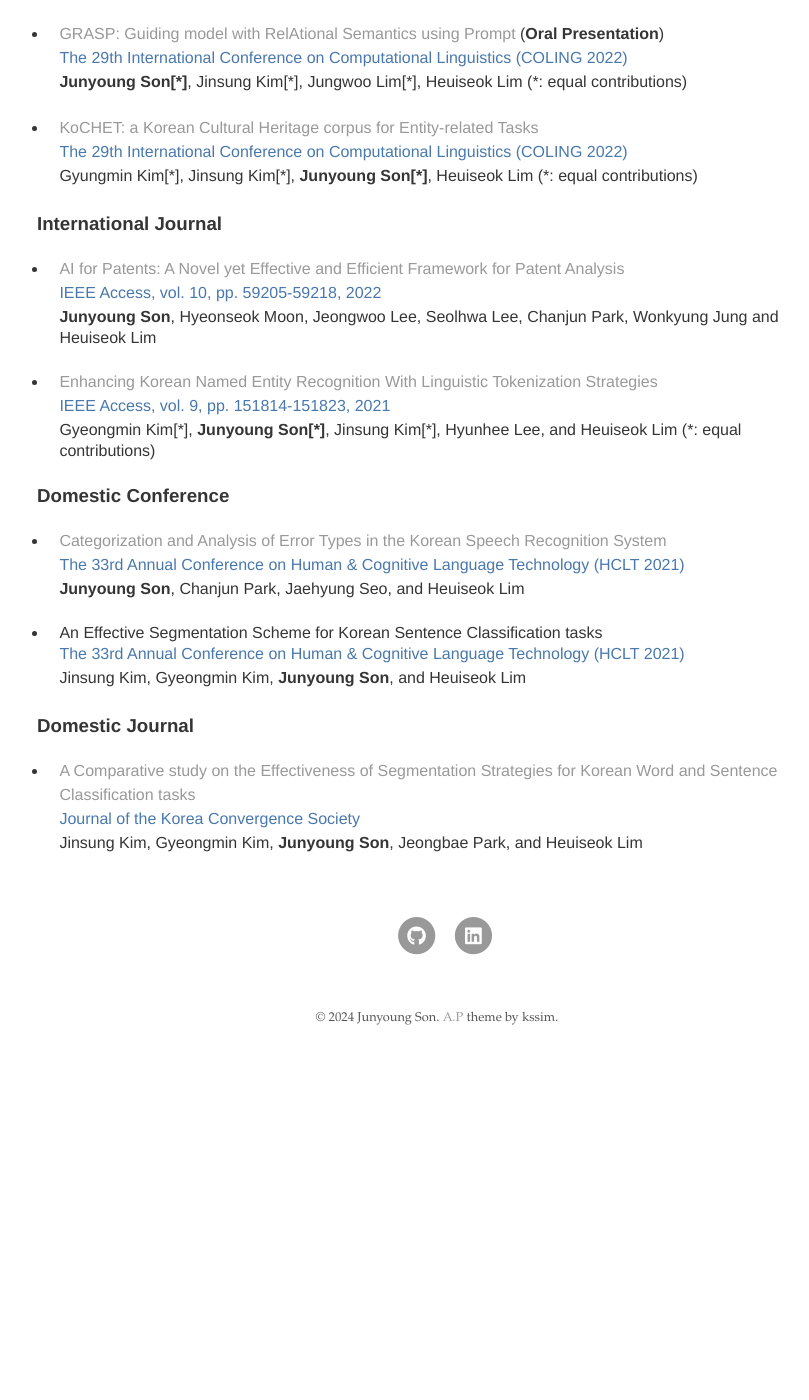
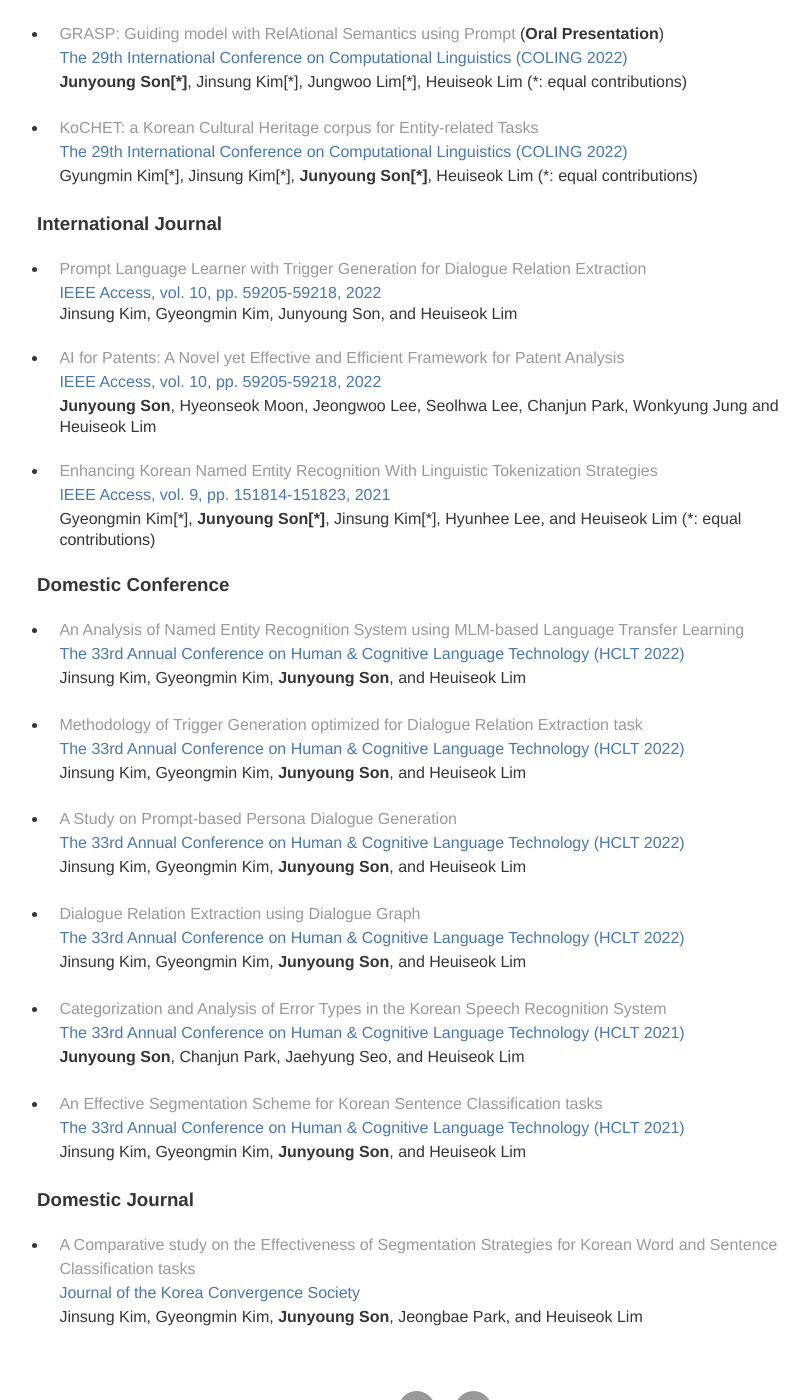
Before and after one commit to rgop13/rgop13.github.io, a Jekyll site: the page built from index.md, in a window 1280 px wide and 1400 px high, scrolled down 1075 px. Shown: the whole window, without its empty margins (203-1012 px from the left). Built offline with Jekyll 4.4.1, drawn with Linux system fonts in a browser that asks for light colours; before the commit the page ends 2136 px from its top, so only the background shows below that.

Commit message:
index updated

```diff
--- a/index.md
+++ b/index.md
@@ -44,6 +44,10 @@
 <br/>
 
 ### International Journal
+* [Prompt Language Learner with Trigger Generation for Dialogue Relation Extraction](https://www.mdpi.com/2076-3417/13/22/12414) <br/>
+<span style="color:rgb(73, 120, 173)"> IEEE Access, vol. 10, pp. 59205-59218, 2022 </span> <br/>
+Jinsung Kim, Gyeongmin Kim, Junyoung Son, and Heuiseok Lim
+<br/>
 * [AI for Patents: A Novel yet Effective and Efficient Framework for Patent Analysis](https://ieeexplore.ieee.org/document/9779775) <br/>
 <span style="color:rgb(73, 120, 173)"> IEEE Access, vol. 10, pp. 59205-59218, 2022 </span> <br/>
 **Junyoung Son**, Hyeonseok Moon, Jeongwoo Lee, Seolhwa Lee, Chanjun Park, Wonkyung Jung and Heuiseok Lim
@@ -54,15 +58,35 @@
 <br/>
 
 ### Domestic Conference
+* [An Analysis of Named Entity Recognition System using MLM-based Language Transfer Learning](https://koreascience.kr/article/CFKO202226455345684.page) <br/>
+  <span style="color:rgb(73, 120, 173)"> The 33rd Annual Conference on Human & Cognitive Language Technology (HCLT 2022) </span> <br/>
+  Jinsung Kim, Gyeongmin Kim, **Junyoung Son**, and Heuiseok Lim
+<br/>
+<br/>
+* [Methodology of Trigger Generation optimized for Dialogue Relation Extraction task](https://koreascience.kr/article/CFKO202226455346651.page) <br/>
+  <span style="color:rgb(73, 120, 173)"> The 33rd Annual Conference on Human & Cognitive Language Technology (HCLT 2022) </span> <br/>
+  Jinsung Kim, Gyeongmin Kim, **Junyoung Son**, and Heuiseok Lim
+<br/>
+<br/>
+* [A Study on Prompt-based Persona Dialogue Generation](https://koreascience.kr/article/CFKO202226455339475.page) <br/>
+  <span style="color:rgb(73, 120, 173)"> The 33rd Annual Conference on Human & Cognitive Language Technology (HCLT 2022) </span> <br/>
+  Jinsung Kim, Gyeongmin Kim, **Junyoung Son**, and Heuiseok Lim
+<br/>
+<br/>
+* [Dialogue Relation Extraction using Dialogue Graph](https://koreascience.kr/article/CFKO202226455346771.page) <br/>
+  <span style="color:rgb(73, 120, 173)"> The 33rd Annual Conference on Human & Cognitive Language Technology (HCLT 2022) </span> <br/>
+  Jinsung Kim, Gyeongmin Kim, **Junyoung Son**, and Heuiseok Lim
+<br/>
+<br/>
 * [Categorization and Analysis of Error Types in the Korean Speech Recognition System](https://koreascience.kr/article/CFKO202130060561801.page) <br/>
 <span style="color:rgb(73, 120, 173)"> The 33rd Annual Conference on Human & Cognitive Language Technology (HCLT 2021) </span> <br/>
 **Junyoung Son**, Chanjun Park, Jaehyung Seo, and Heuiseok Lim
 <br/>
 <br/>
-* An Effective Segmentation Scheme for Korean Sentence Classification tasks <br/>
+* [An Effective Segmentation Scheme for Korean Sentence Classification tasks](https://koreascience.kr/article/CFKO202130060582805.page) <br/>
 <span style="color:rgb(73, 120, 173)"> The 33rd Annual Conference on Human & Cognitive Language Technology (HCLT 2021) </span> <br/>
 Jinsung Kim, Gyeongmin Kim, **Junyoung Son**, and Heuiseok Lim
-<br/>
+
 
 ### Domestic Journal
 * [A Comparative study on the Effectiveness of Segmentation Strategies for Korean Word and Sentence Classification tasks](https://koreascience.kr/article/JAKO202106361937222.page) <br/>
```
